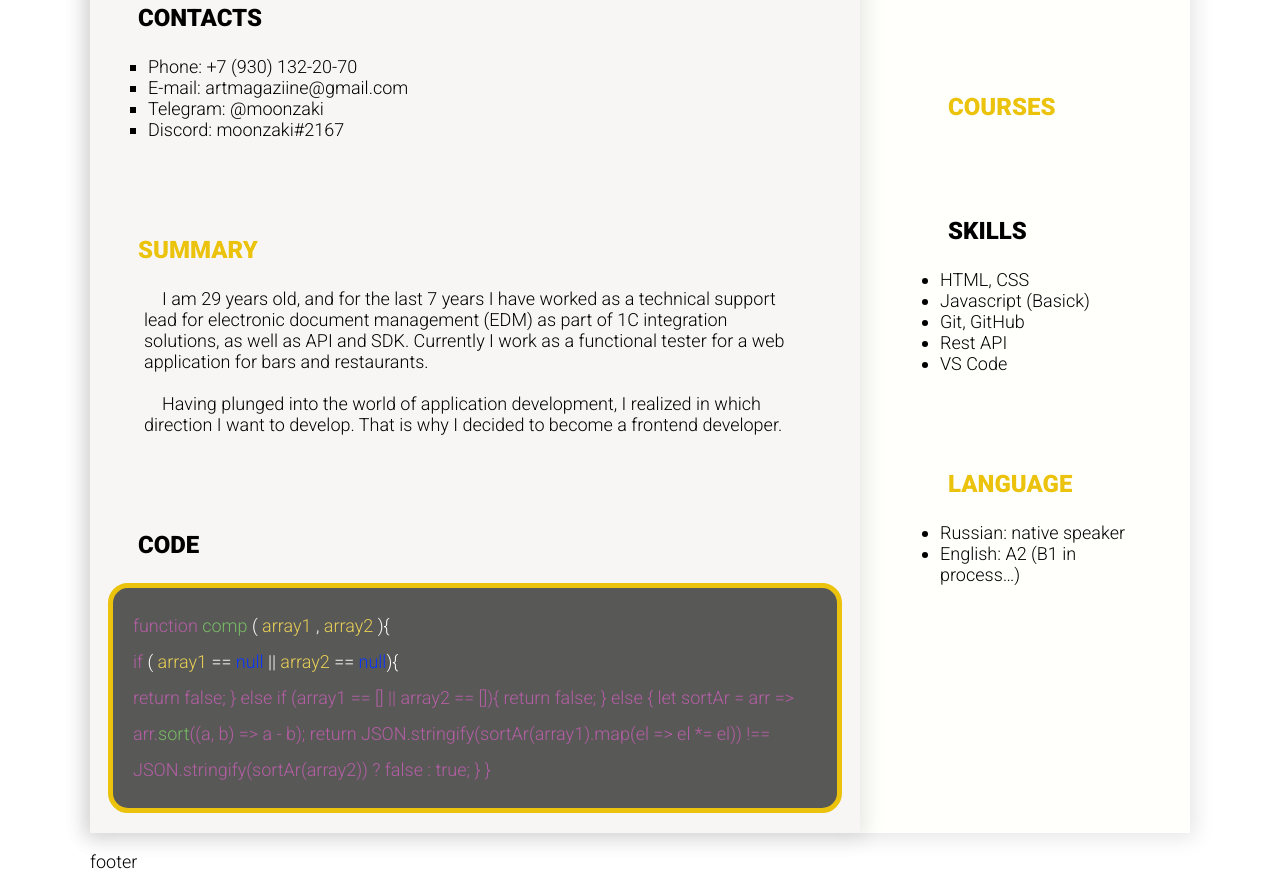
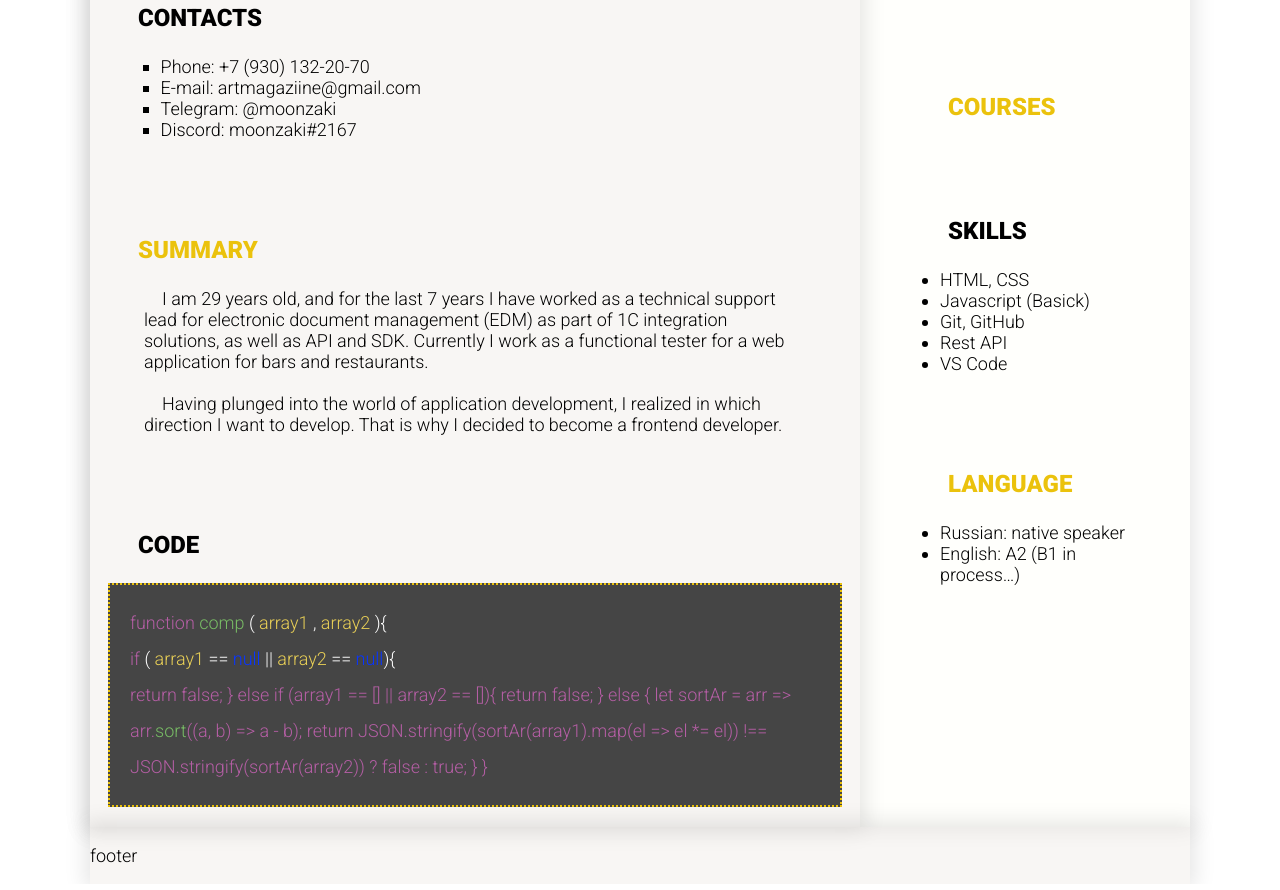
Before and after one commit to moonzaki/rsschool-cv, a plain HTML site: page index.html in a window 1280 px wide. Shown: the part 346-1236 px from the top of the page. Drawn offline with Linux system fonts and the light colour scheme.

Commit message:
feat: update style.css

```diff
--- a/style.css
+++ b/style.css
@@ -11,17 +11,13 @@ body{
 
 }
 section{
-    /* display: flex; */
     width: 100%;
-    /* padding: 20px; */
     font-family: Roboto, sans-serif;
     font-size: 18px;
     font-weight: 200;
-    /* border: 1px solid red; */
 }
 .section-title{
-    /* text-align: center; */
-    text-indent: 1em; /* Отступ первой строки */
+    text-indent: 1em;
     text-align: justify;
     font-family: Roboto, sans-serif;
     font-weight: 600;
@@ -37,7 +33,6 @@ section{
     max-width: 1100px;
     margin: 0 auto;
     display: flex;
-    /* border: 1px solid red; */
     justify-content: center;
 }
 /* HEADER */
@@ -105,17 +100,15 @@ section{
     font-size: 18px;
     font-weight: 300;
     line-height: 2;
-    color: #4d2323;
     display: block;
     margin: 0 1em 0 1em;
-    border: 5px solid rgb(235, 194, 12);
-    border-radius: 20px;
+    border: 2px dotted rgb(235, 194, 12);
     padding: 20px;
-    background-color:#2c2c2cc7;
+    background-color:#343434e8;
     color: #fff;
 }
 .menu-contact{
-    margin: 1em 1em 0 1em;
+    margin: 1em 1em 0 1.7em;
 }
 .menu-contact li{
     list-style: square;
@@ -166,7 +159,10 @@ section{
 }
 /* FOOTER */
 
-
+.f-cont{
+    background-color: rgb(239 234 229 / 42%);
+    box-shadow: 0px 0px 20px 5px rgb(0 0 0 / 10%);
+}
 
 .last-word{
     color: rgb(235, 194, 12);
```
